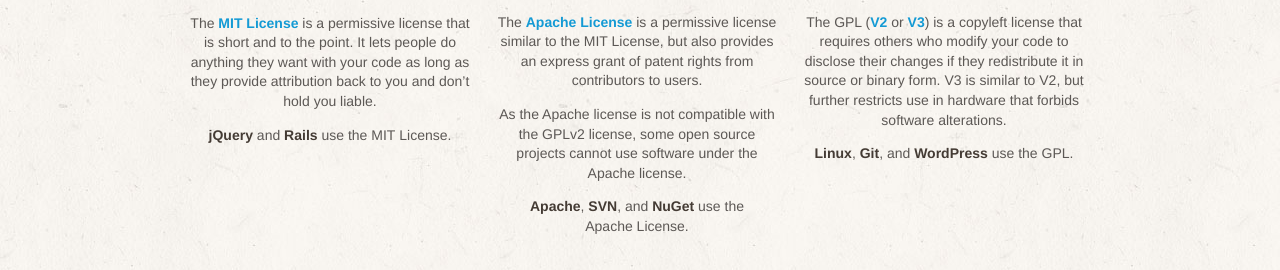
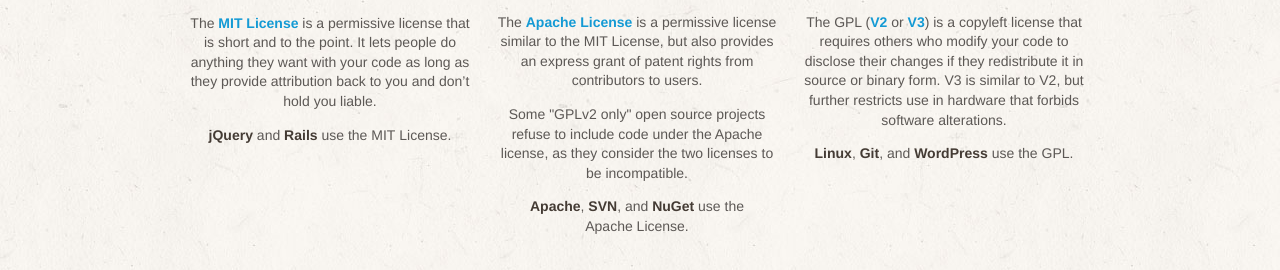
Before and after one commit to github/choosealicense.com, a Jekyll site: the page built from index.html, in a window 1280 px wide. Shown: the part 487-757 px from the top of the page. Built offline with Jekyll 4.4.1, drawn with Linux system fonts in a browser that asks for light colours; some web fonts are replaced; Markdown is read by kramdown in place of the engine named in the settings.

Commit message:
Note possible social consequences of choosing Apache license
For people choosing a license, an important thing to consider when choosing the Apache license over MIT is that they need to see if there are any GPLv2 projects they want to use their software that takes a "better safe than sorry" approach to the disagreement between the FSF and ASF about the compatibility of GPLv2 and the Apache license.

It seems unlikely that there could ever be a serious legal dispute about this (since any incompatibility clearly hangs on a legal technicality rather than on the *intent* of the two licenses), but the *social* consequences are independent of the legal ones.

```diff
--- a/index.html
+++ b/index.html
@@ -29,7 +29,7 @@
       The <a href="licenses/apache/">Apache License</a> is a permissive license similar to the MIT License, but also provides an express grant of patent rights from contributors to users.
     </p>
     <p>
-      As the Apache license is not compatible with the GPLv2 license, some open source projects cannot use software under the Apache license.
+      Some "GPLv2 only" open source projects refuse to include code under the Apache license, as they consider the two licenses to be incompatible.
     </p>
     <p>
       <strong>Apache</strong>, <strong>SVN</strong>, and <strong>NuGet</strong> use the Apache&nbsp;License.
```
